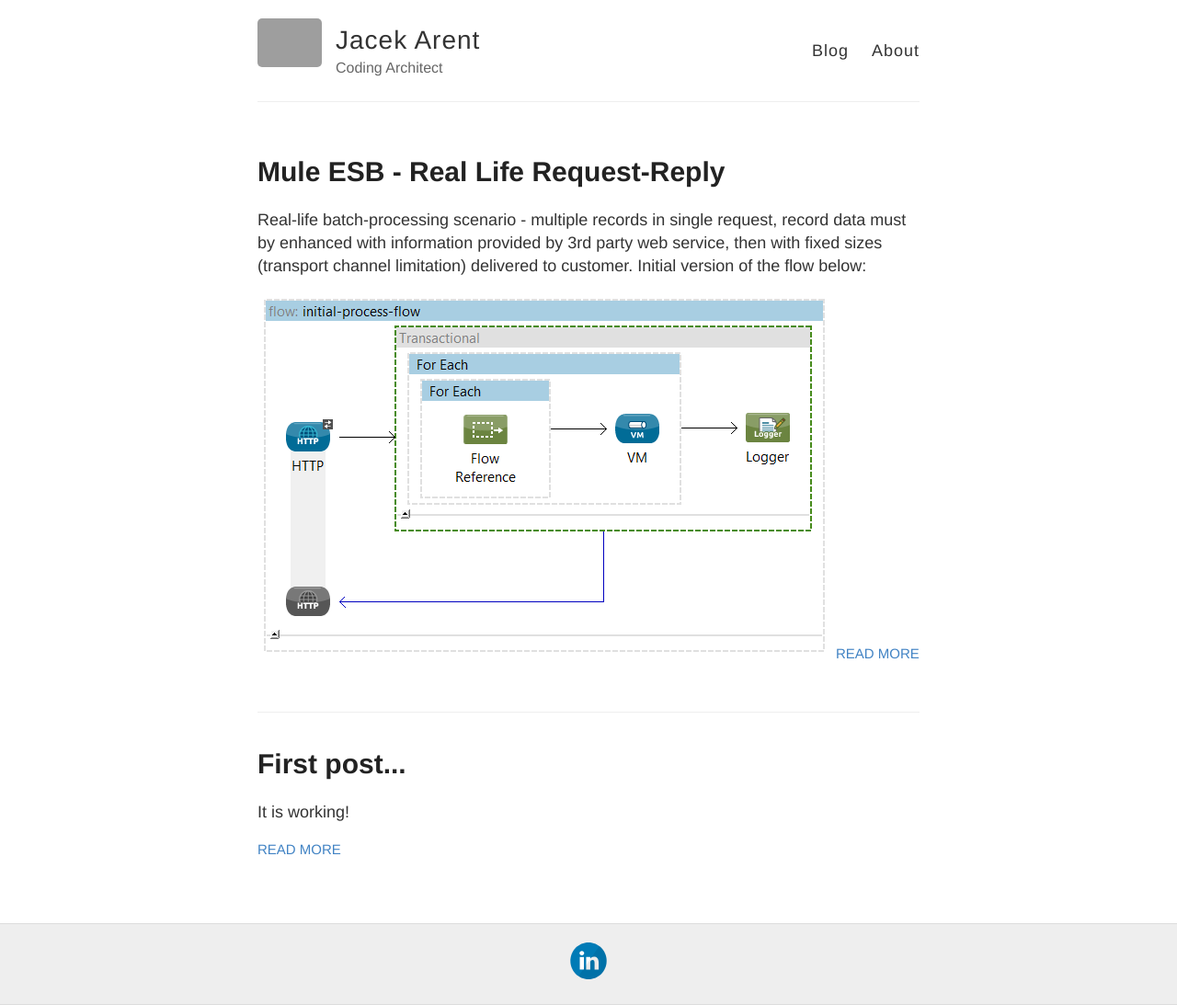
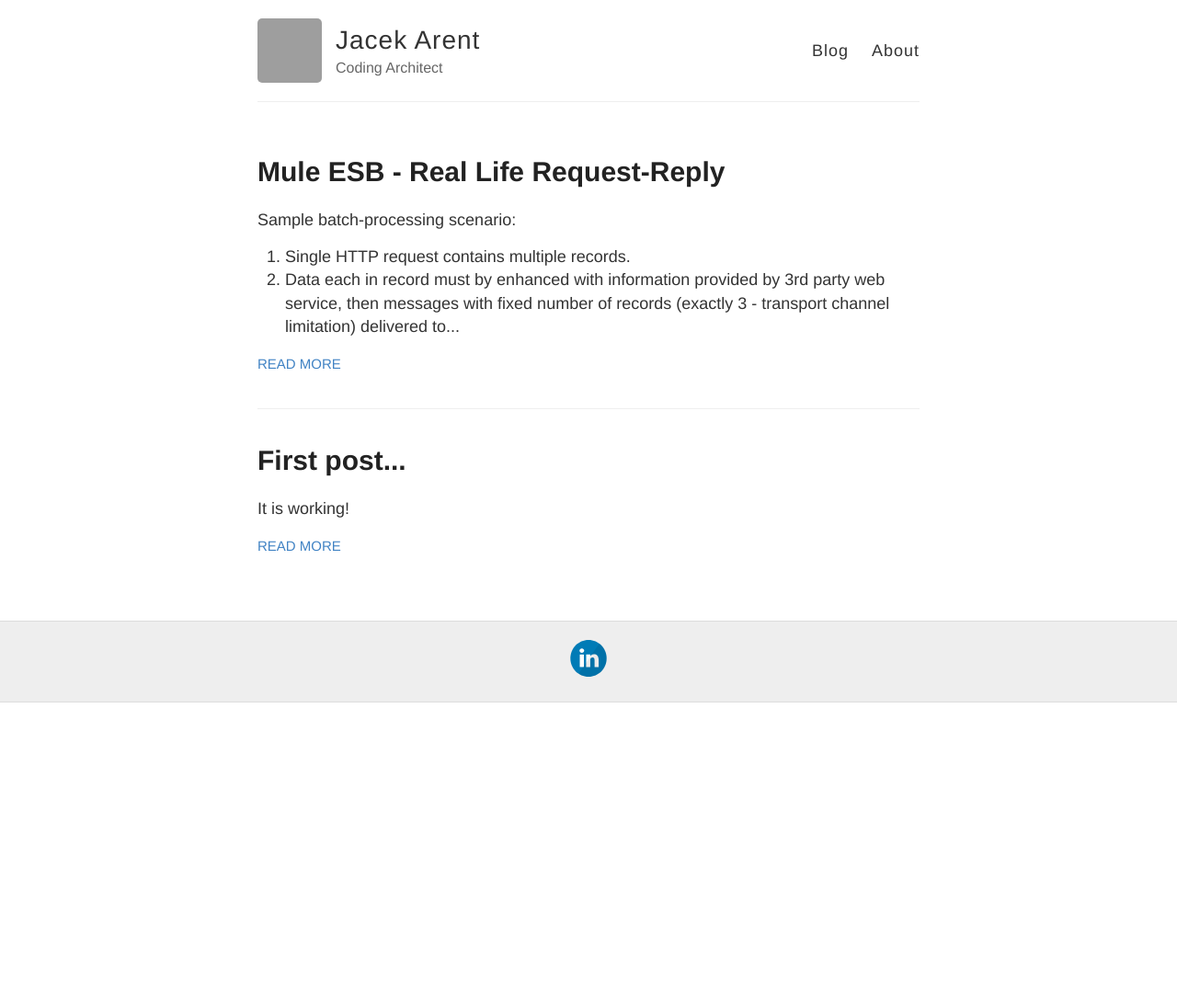
Before and after one commit to jarent/jarent.github.io, a Jekyll site: the page built from index.html, in a window 1280 px wide. Shown: the whole page at 92% size. Built offline with Jekyll 4.4.1, drawn with Linux system fonts in a browser that asks for light colours; after the commit the page ends 900 px from its top, so only the background shows below that; part of the change alters nothing that is shown; grey boxes are pictures that could not be loaded.

Commit message:
Formatting changes to real-life request-reply entry.

```diff
--- a/_config.yml
+++ b/_config.yml
@@ -9,7 +9,7 @@ name: Jacek Arent
 description: Coding Architect
 
 # URL of your avatar or profile pic (you could use your GitHub profile pic)
-avatar: https://raw.githubusercontent.com/barryclark/jekyll-now/master/images/jekyll-logo.png
+avatar: https://avatars3.githubusercontent.com/u/1747135
 
 #
 # Flags below are optional
--- a/_posts/2014-11-02-mule-esb-real-life-request-reply.md
+++ b/_posts/2014-12-09-mule-esb-real-life-request-reply.md
@@ -2,9 +2,15 @@
 layout: post
 title: Mule ESB - Real Life Request-Reply
 ---
-Real-life batch-processing scenario - multiple records in single request, record data must by enhanced with information provided by 3rd party web service, then with fixed sizes (transport channel limitation) delivered to customer. Initial version of the flow below:
+Sample batch-processing scenario:
 
-![initial-flow](/images/sync-scatter-gather-initial-process.png "Initial flow")
+1. Single HTTP request contains multiple records.
+1. Data each in record must by enhanced with information provided by 3rd party web service, then messages with fixed number of records (exactly 3 - transport channel limitation) delivered to customer.
+1. Processing is succesfull only if all records are delivered to customer - partial delivery is not allowed (that's why transaction is spanned on records processing and chunk delivery).
+
+Initial version of the flow will look like this:
+
+![initial-flow](/images/real-life-request-reply/sync-scatter-gather-initial-process.png "Initial flow")
 
 {% highlight xml linenos %}
 <flow name="initial-process-flow" doc:name="initial-process-flow">
@@ -23,7 +29,7 @@ Real-life batch-processing scenario - multiple records in single request, record
 	</flow>
 {% endhighlight %}
 
-Long running task takes 1 second to complete. For the test input of 10 elements becasue of single thread mode total processing time takes 10 seconds and 4 messages are delivered to **finamMessage** vm endpoint.
+Long running task takes always 1 second to complete. For the test input of **10** elements processing time takes **10** seconds and **4** messages are delivered to **finalMessage** vm endpoint.
 
 {% highlight console %}
 INFO  2014-11-20 00:07:42,784 [main] LongRunningTask: Task processed
@@ -43,10 +49,17 @@ INFO  2014-11-20 00:07:53,924 [main] MainFlow: Final Message sent
 INFO  2014-11-20 00:07:53,932 [main] MainFlow: All tasks finished: [Ljava.lang.String;@daf22f0
 {% endhighlight %}
 
-In production usage there will be thousands of records. Current performance will not satisfy expectations . In order to improve processing time solution must be switched to multi-threaded mode. Mule ESB allows to refactor portion of single threaded process into some kind of map-reduce by using request-reply scope. So let's refactor inner **foreach** loop, execute **call-LongRunningTask** in separate threads, aggregate results and go back to single threaded processing. Results of 20 minutes of work below:
+Problems....
+====
 
-![Request-Reply-Active-Transaction](/images/request-reply-active-transaction.png "Request-Reply with active transaction")
+In production usage there will be millions of records.
+Current performance will not satisfy expectations. In order to improve processing time solution must be switched from single-threaded to multi-threaded processing. Mule ESB allows to execute portion of single threaded process with many threads using [request-reply scope](http://www.mulesoft.org/documentation/display/current/Request-Reply+Scope).
 
+So let's refactor inner **foreach** loop of the processing flow to execute **call-LongRunningTask** step in separate thread for each record, aggregate results and go back to single threaded processing to send output message - similarly to [scatter-gather pattern](http://www.eaipatterns.com/BroadcastAggregate.html). Results of 20 minutes of work below:
+
+![Request-Reply-Active-Transaction](/images/real-life-request-reply/request-reply-active-transaction1.png "Request-Reply with active transaction")
+
+Main flow with request-reply scope inside which request vm outbound endpoint sends records for multi-thread processing, and vm inbound endpoints receive processing results.
 {% highlight xml  %}
 <flow name="request-reply-flow" doc:name="request-reply-flow">
 		<http:inbound-endpoint exchange-pattern="request-response"
@@ -69,7 +82,11 @@ In production usage there will be thousands of records. Current performance will
 				category="MainFlow" doc:name="Logger" />
 		</transactional>
 	</flow>
+{% endhighlight %}
+![Request-Reply-Active-Transaction](/images/real-life-request-reply/request-reply-active-transaction2.png "Request-Reply Scatter step")
 
+Flow receives records sent to 'request' endpoint to split them and pass through 'aggr' vm endpoint for further processing.
+{% highlight xml  %}
 	<flow name="request-reply-long-task-split" doc:name="long-task-split">
 		<vm:inbound-endpoint exchange-pattern="one-way"
 			path="request" doc:name="request" />
@@ -79,13 +96,17 @@ In production usage there will be thousands of records. Current performance will
 		<vm:outbound-endpoint exchange-pattern="one-way"
 			path="process" doc:name="aggr" />
 	</flow>
+{% endhighlight %}
+![Request-Reply-Active-Transaction](/images/real-life-request-reply/request-reply-active-transaction3.png "Request-Reply Gather step")
 
+Flow recieves record from 'aggr' endpoint, invoke **LongRunningTask**, waits for all records and send back aggregated results to 'reply' endpoint.
+{% highlight xml  %}
 	<flow name="request-reply-long-task-aggr" doc:name="long-task-aggr">
 		<vm:inbound-endpoint exchange-pattern="one-way"
 			path="process" doc:name="aggr" />
 		<flow-ref name="call-LongRunningTask" doc:name="Call Long Running Task" />
 		<collection-aggregator failOnTimeout="true"
-			doc:name="Aggregate Gryphon Results" timeout="120000" />
+			doc:name="Aggregate Results" timeout="120000" />
 		<vm:outbound-endpoint exchange-pattern="one-way"
 			path="reply" doc:name="reply" />
 	</flow>
@@ -95,7 +116,7 @@ Let's run the test and see how it works. Well, it doesn't work at all. Let's see
 
 Issue#1: VM endpoint inside request-reply cannot be in transactional scope
 ====
-It is not any black magic. It is highlighted even in official [Mule ESB documentation for Request-Reply Scope](http://www.mulesoft.org/documentation/display/current/Request-Reply+Scope). However documentation says nothing regarding how to fix it. And it turned out to be quite easy - it is enought to disable transaction for request-reply VM endpoints. It doesn't affect process logic at all - HTTP calls are not transactional and final VM outbound endpoint still is within transaction.
+It turned out to be rather obvious rule. It is highlighted even in official [Mule ESB documentation for Request-Reply Scope](http://www.mulesoft.org/documentation/display/current/Request-Reply+Scope) - warning sign and yellow highlighted note draw attention. However documentation says nothing regarding how to fix it. And it turned out to be quite easy. It is enought to disable transaction for request-reply VM endpoints. It doesn't affect process logic at all - HTTP calls are not transactional and final VM outbound endpoint still is within transaction. Explicit definition of proper vm:transaction action in request-reply scope below:
 {% highlight xml %}
 <request-reply doc:name="Request-Reply">
 	<vm:outbound-endpoint exchange-pattern="one-way"
@@ -128,13 +149,15 @@ INFO  2014-11-19 23:12:11,142 [call-LongRunningTask.stage1.10] LongRunningTask:
 Issue #2: Set up good processing strategies
 ====
 
-Without processing strategies each stage is executed without waiting on results of previous stage. For the simplicity start with processing both flows synchronously:
+Without processing strategies each stage in the flow is executed without waiting on results of previous stage. For the simplicity let's start with processing both flows synchronously by setting up processing strategy to **synchronous**:
 {% highlight xml %}
 <flow name="request-reply-long-task-split" doc:name="long-task-split" processingStrategy="synchronous">
 ...
 <flow name="request-reply-long-task-aggr" doc:name="long-task-aggr" processingStrategy="synchronous">
 {% endhighlight %}
-Changes didn't help - process still fails, but this time with exception"
+
+Change didn't help - process still fails, but this time with exception:
+
 {% highlight console %}
 ERROR 2014-11-19 23:37:25,351 [connector.VM.mule.default.receiver.07] org.mule.exception.DefaultMessagingExceptionStrategy:
 ********************************************************************************
@@ -143,22 +166,45 @@ Code                  : MULE_ERROR--1
 --------------------------------------------------------------------------------
 Exception stack is:
 1. null (org.mule.api.store.ObjectAlreadyExistsException)
-  org.mule.util.store.PartitionedObjectStoreWrapper:48 (http://www.mulesoft.org/docs/site/current3/apidocs/org/mule/api/store/ObjectAlreadyExistsException.html)
+....
 --------------------------------------------------------------------------------
 Root Exception stack trace:
 org.mule.api.store.ObjectAlreadyExistsException
-	at org.mule.util.store.PartitionedObjectStoreWrapper.store(PartitionedObjectStoreWrapper.java:48)
-	at org.mule.util.store.MonitoredObjectStoreWrapper.store(MonitoredObjectStoreWrapper.java:100)
-	at org.mule.routing.requestreply.AbstractAsyncRequestReplyRequester$InternalAsyncReplyMessageProcessor.process(AbstractAsyncRequestReplyRequester.java:324)
-    + 3 more (set debug level logging or '-Dmule.verbose.exceptions=true' for everything)
-********************************************************************************
 {% endhighlight %}
 
 After long and not so easy debugging new issue was identified:
 
-Issue #3: Splitter and foreach uses the same group and sequence id parameters
+Issue #3: If aggregation is needed, avoid nested loops
 ====
-MULE_CORRELATION_SEQUENCE and MULE_CORRELATION_GROUP_SIZE are overwritten between foreach and splitter. The solution would be either to store original values for outer loop and restore them after nested loop is finished or separate those two iterations. It looks better to split two loops. After that looks like solution finally works!
+Mule useses internal properties **MULE_CORRELATION_SEQUENCE** and **MULE_CORRELATION_GROUP_SIZE** for tracing collection elements after split to enable their aggregation. It turned out that those parameters are overwritten by **foreach** and **splitter** steps. The solution would be either to store original values of **MULE_CORRELATION_SEQUENCE** and **MULE_CORRELATION_GROUP_SIZE** in outer loop and restore them after nested loop is finished or separate those two iterations. It looks better to split two loops.
+
+![Request-Reply-Active-Transaction](/images/real-life-request-reply/request-reply-active-transaction3.png "Request-Reply Gather step")
+{% highlight xml %}
+<flow name="request-reply-flow" doc:name="request-reply-flow">
+		<http:inbound-endpoint exchange-pattern="request-response"
+			host="localhost" port="8181" path="requesReply" doc:name="HTTP" />
+		<transactional action="ALWAYS_BEGIN" doc:name="Transactional">
+			<request-reply doc:name="Request-Reply">
+				<vm:outbound-endpoint exchange-pattern="one-way"
+					path="request" doc:name="VM" >
+					<vm:transaction action="NOT_SUPPORTED"/>
+				</vm:outbound-endpoint>
+				<vm:inbound-endpoint exchange-pattern="one-way"
+					path="reply" doc:name="VM" >
+					<vm:transaction action="NOT_SUPPORTED"/>
+				</vm:inbound-endpoint>
+			</request-reply>
+			<foreach batchSize="3">
+				<vm:outbound-endpoint path="finalMessage" />
+				<logger message="Final Message sent" level="INFO"
+				category="MainFlow" doc:name="Logger" />
+			</foreach>
+			<logger message="All tasks finished: #[payload]" level="INFO"
+				category="MainFlow" doc:name="Logger" />
+	</transactional>
+</flow>
+{% endhighlight %}
+After that change solution finally works es expected!
 
 {% highlight console %}
 INFO  2014-11-20 00:02:39,940 [connector.VM.mule.default.receiver.04] MainFlow: Split chunk of tasks
@@ -189,8 +235,8 @@ INFO  2014-11-20 00:02:44,680 [main] MainFlow: Final Message sent
 INFO  2014-11-20 00:02:44,690 [main] MainFlow: All tasks finished: [org.mule.transport.http.ReleasingInputStream@748f93bb, org.mule.transport.http.ReleasingInputStream@7f2d31af, org.mule.transport.http.ReleasingInputStream@2e7157c7, org.mule.transport.http.ReleasingInputStream@2a43e0ac, org.mule.transport.http.ReleasingInputStream@22d9bc14, org.mule.transport.http.ReleasingInputStream@346f41a9, org.mule.transport.http.ReleasingInputStream@1084f78c, org.mule.transport.http.ReleasingInputStream@25f723b0, org.mule.transport.http.ReleasingInputStream@4aa11206, org.mule.transport.http.ReleasingInputStream@40d60f2]
 {% endhighlight %}
 
-In terms of speed improvment is also significant - right now flows ends within 5 seconds
+*All tasks finished* message is at the end of processing, after all records were enhanced and all final messages were sent.
 
+In terms of processing time improvement is significant - right now flows ends within **5 seconds** for **10** records and just **39 seconds** for **1000** records. There are still hidden bottlenecks in the processing and there is a huge gap for error processing, but that will be the subject of next blog entry.
 
-
-- error handling (problems with correlation id containg correlation sequence)
+Source code for the flows and sample [munit](https://github.com/mulesoft/munit) tests are available in (https://github.com/jarent/real-life-request-reply)
```
Also changed, not shown: images/real-life-request-reply/request-reply-active-transaction1.png (added), images/real-life-request-reply/request-reply-active-transaction2.png (added), images/real-life-request-reply/request-reply-active-transaction3.png (added), images/real-life-request-reply/request-reply-final-main-flow.png (added), images/real-life-request-reply/sync-scatter-gather-initial-process.png (renamed from images/sync-scatter-gather-initial-process.png), images/request-reply-active-transaction.png (deleted).
